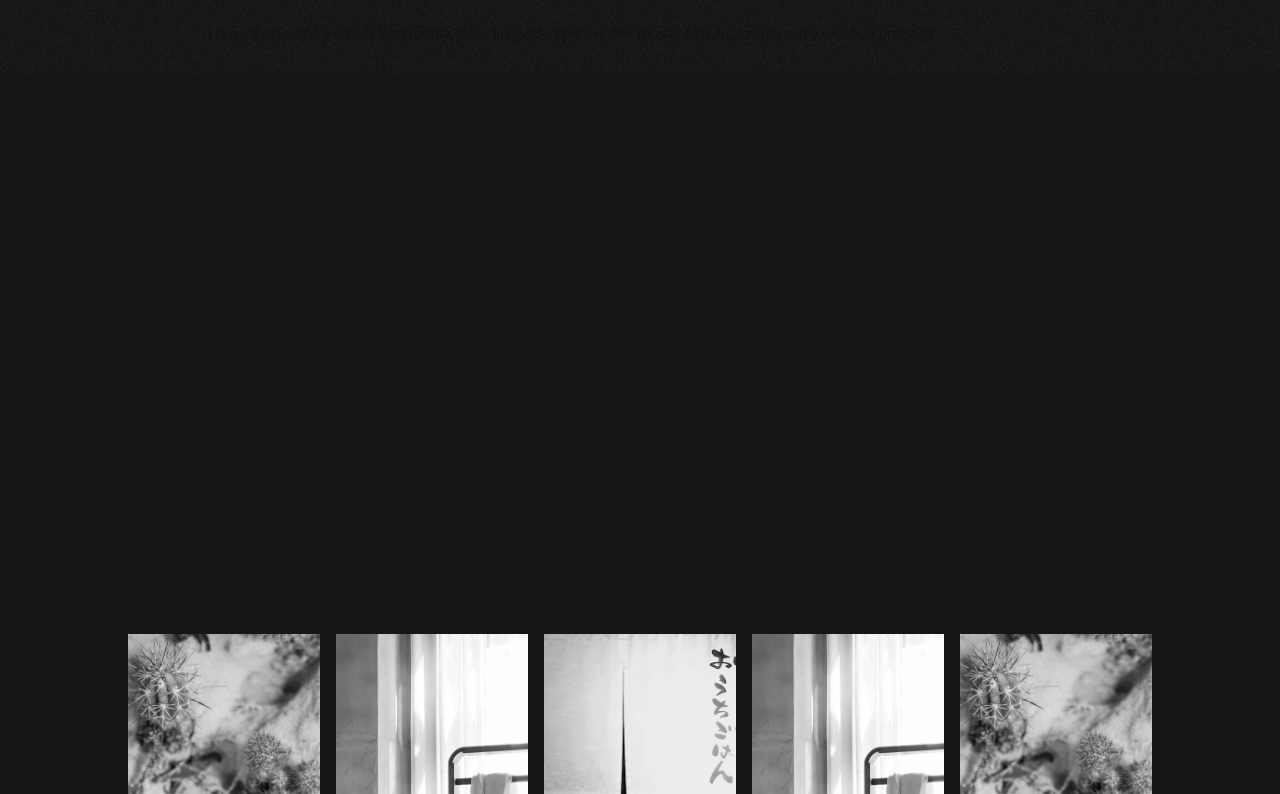
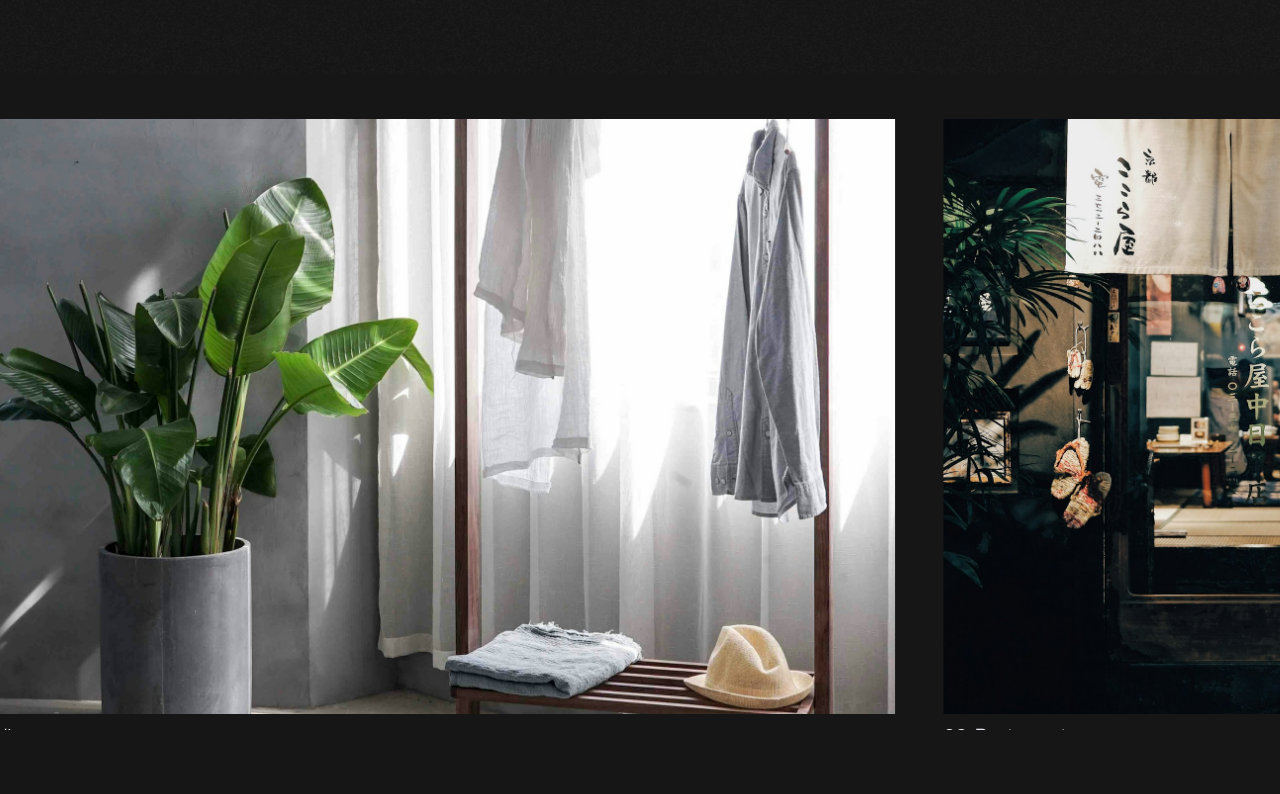
Before and after one commit to Ehrgein/portfolio2024, a Next.js app: page / in a window 1280 px wide. Shown: the part 886-1680 px from the top of the page. Built offline with nearby package versions, Linux system fonts and the light colour scheme.

Commit message:
horizontal gallery added

```diff
--- a/src/app/Components/EnterAnimation.tsx
+++ b/src/app/Components/EnterAnimation.tsx
@@ -1,7 +1,7 @@
 import { motion } from "framer-motion";
 import { compacta } from "../helpers/fonts";
 import Image from "next/image";
-import TitleText from "./TitleText";
+
 import keepmoving from "../Assets/svgs/keepmoving.svg";
 
 const EnterAnimation = () => {
@@ -9,7 +9,7 @@ const EnterAnimation = () => {
     <motion.div
       initial={{ y: 0 }} // Starting position above the viewport
       animate={{ y: "-100vh" }} // Ending position at the top of the viewport
-      transition={{ duration: 1, ease: [0.32, 0, 0.2, 1], delay: 1 }}
+      transition={{ duration: 1, ease: [0.32, 0, 0.2, 1], delay: 0.6 }}
       className="inset-0 absolute bg-[#121212]"
     >
       {/* <p
--- /dev/null
+++ b/src/app/Components/ExitTransition.tsx
@@ -0,0 +1,22 @@
+import React from "react";
+import { motion, AnimatePresence } from "framer-motion";
+
+function ExitTransition() {
+  return (
+    <AnimatePresence>
+      <motion.div
+        initial={{ y: "100%" }}
+        animate={{ y: "0%" }}
+        exit={{ y: "-100%" }}
+        transition={{
+          duration: 1.0, // Reduce the duration further for quicker movement
+          ease: [0.5, 0, 0.3, 1], // Faster start and more acceleration
+          delay: 0.05,
+        }}
+        className="fixed bottom-0 left-0 w-full h-full bg-[#121212] z-50"
+      />
+    </AnimatePresence>
+  );
+}
+
+export default ExitTransition;
--- /dev/null
+++ b/src/app/Components/HorizontalScroll.tsx
@@ -0,0 +1,107 @@
+import React from "react";
+import curology from "../Assets/curology.jpg";
+import restaurant from "../Assets/restaurant.jpg";
+import atelier from "../Assets/atellier.jpg";
+import { motion, useScroll, useTransform } from "framer-motion";
+import Image, { StaticImageData } from "next/image";
+import ParagraphReveal from "./ParagraphReveal";
+import { ppneuemontreal } from "../helpers/fonts";
+import { TransitionLink } from "../helpers/TransitionLink";
+import ExitTransition from "./ExitTransition";
+
+type cardProps = {
+  id: number;
+  src: StaticImageData;
+  name: string;
+  key: number;
+  isExiting: boolean;
+  setIsExiting: (value: boolean) => void;
+};
+
+const Card = ({ id, name, src, key, isExiting, setIsExiting }: cardProps) => {
+  return (
+    <div className="w-full h-full relative pt-32">
+      <motion.div
+        key={id}
+        onClick={() => setIsExiting(true)}
+        className="group relative h-[595px] w-[950px] overflow-hidden"
+      >
+        <TransitionLink href="/1">
+          <Image src={src} alt="" fill className="w-full h-full object-cover" />
+        </TransitionLink>
+      </motion.div>
+      <div className="pt-2">
+        <motion.p
+          initial={{
+            opacity: 0,
+          }}
+          whileInView={{
+            opacity: 1,
+          }}
+          viewport={{ once: true }}
+          className="text-gray-200 text-xl"
+        >
+          0{id}. {name}
+        </motion.p>
+      </div>
+    </div>
+  );
+};
+
+function HorizontalScroll({ isExiting, setIsExiting }) {
+  const projects = [
+    {
+      id: 1,
+      name: "Keep Moving",
+      src: curology,
+    },
+    {
+      id: 2,
+      name: "Atelier",
+      src: atelier,
+    },
+    {
+      id: 3,
+      name: "Restaurant",
+      src: restaurant,
+    },
+    {
+      id: 4,
+      name: "Curology",
+      src: atelier,
+    },
+  ];
+
+  const targetRef = React.useRef<HTMLDivElement>(null);
+  const { scrollYProgress } = useScroll({ target: targetRef });
+
+  const x = useTransform(scrollYProgress, [0, 1], ["2%", "-55%"]);
+
+  console.log(isExiting, "is exiting");
+
+  return (
+    <>
+      <section ref={targetRef} className="relative h-[300vh] bg-[#161616]">
+        <div className="sticky top-0 flex h-[90vh] items-center overflow-hidden">
+          <motion.div style={{ x }} className="flex gap-12">
+            {projects.map(({ id, name, src }) => {
+              return (
+                <Card
+                  isExiting={isExiting}
+                  setIsExiting={setIsExiting}
+                  id={id}
+                  name={name}
+                  src={src}
+                  key={id}
+                />
+              );
+            })}
+          </motion.div>
+        </div>
+      </section>
+      {isExiting && <ExitTransition />}
+    </>
+  );
+}
+
+export default HorizontalScroll;
--- a/src/app/Components/NavBar.tsx
+++ b/src/app/Components/NavBar.tsx
@@ -3,16 +3,16 @@ import { motion, AnimatePresence } from "framer-motion";
 import { compacta, ppneuemontreal } from "../helpers/fonts";
 import { TransitionLink } from "../helpers/TransitionLink";
 import FullScreenPanel from "./EnterAnimation";
+import ExitTransition from "./ExitTransition";
 
 const NavBar = () => {
   const [isExiting, setIsExiting] = React.useState(false);
 
-  console.log(isExiting);
 
   return (
     <>
       <motion.nav
-        className={`w-full flex justify-between px-10 pt-9 pb-4 text-lg  gap-6 text fixed top-0 right-0 z-30  bg-[#161616] `}
+        className={`w-full flex justify-between px-10 pt-9 pb-4 text-lg  gap-6 text fixed top-0 right-0 z-30  `}
       >
         <header
           className={`${compacta.className} text-3xl  tracking-[-0.04em] text-[#9CB0A3]`}
@@ -33,7 +33,7 @@ const NavBar = () => {
           </li>
         </ul>
       </motion.nav>
-      <AnimatePresence>
+      {/* <AnimatePresence>
         {isExiting && (
           <motion.div
             initial={{ y: "100%" }}
@@ -47,7 +47,8 @@ const NavBar = () => {
             className="fixed bottom-0 left-0 w-full h-full bg-[#121212] z-50"
           />
         )}
-      </AnimatePresence>
+      </AnimatePresence> */}
+      {isExiting && <ExitTransition />}
     </>
   );
 };
--- a/src/app/Components/ParagraphReveal.tsx
+++ b/src/app/Components/ParagraphReveal.tsx
@@ -16,7 +16,7 @@ type ParagraphRevealProps = {
   textColor?: string;
   textUnit?: string;
   leading?: TailwindLeading | number;
-  leadingUnit: number;
+  leadingUnit?: number;
 };
 
 function ParagraphReveal({
--- /dev/null
+++ b/src/app/Components/VerticalCards.tsx
@@ -0,0 +1,71 @@
+import React from "react";
+import { ppneuemontreal, compacta } from "../helpers/fonts";
+import { motion } from "framer-motion";
+import curology from "../Assets/curology.jpg";
+import restaurant from "../Assets/restaurant.jpg";
+import atelier from "../Assets/atellier.jpg";
+import Image from "next/image";
+
+const projects = [
+  {
+    id: 1,
+    name: "Keep Moving",
+    src: curology,
+  },
+  {
+    id: 2,
+    name: "Atelier",
+    src: atelier,
+  },
+  {
+    id: 3,
+    name: "Restaurant",
+    src: restaurant,
+  },
+  {
+    id: 4,
+    name: "Curology",
+    src: atelier,
+  },
+  // {
+];
+
+function VerticalCards() {
+  return (
+    <section
+      className="bg-[#161616] h-auto px-24 pb-40
+    "
+    >
+      <h2
+        className={`${ppneuemontreal.className} text-7xl font-medium text-white tracking-wider`}
+      >
+        SELECTED WORKS.
+      </h2>
+      <div className="grid grid-cols-2 gap-6 pt-24">
+        {projects.map((project) => {
+          return (
+            <div className="overflow-hidden">
+              <motion.div className="group relative h-[650px] w-[875px] overflow-hidden pb-6">
+                <Image
+                  src={project.src}
+                  alt=""
+                  className="w-full h-full object-cover"
+                />
+              </motion.div>
+              <div
+                className={`text-white font-medium text-xl uppercase ${ppneuemontreal.className} tracking-wider flex items-center justify-between`}
+              >
+                <p> {project.name}</p>
+                <div>
+                  <span className="text-sm font-base text-[#adacac]">2023</span>
+                </div>
+              </div>
+            </div>
+          );
+        })}
+      </div>
+    </section>
+  );
+}
+
+export default VerticalCards;
--- a/src/app/globals.css
+++ b/src/app/globals.css
@@ -80,3 +80,8 @@ html.lenis body {
     background-position: -10% 10%;
   }
 }
+
+img {
+  width: 100%;
+  height: auto;
+}
--- a/src/app/helpers/TransitionLink.tsx
+++ b/src/app/helpers/TransitionLink.tsx
@@ -24,7 +24,7 @@ export const TransitionLink: React.FC<TransitionLinkProps> = ({
   ) => {
     e.preventDefault();
 
-    await sleep(1000);
+    await sleep(600);
 
     router.push(href);
   };
--- a/src/app/page.tsx
+++ b/src/app/page.tsx
@@ -7,11 +7,17 @@ import linkedin from "./Assets/svgs/linkedin-100.svg";
 import Projects from "./Pages/Projects";
 import React from "react";
 import Lenis from "lenis";
+import { ppneuemontreal } from "./helpers/fonts";
 
 import ParagraphReveal from "./Components/ParagraphReveal";
+import HorizontalScroll from "./Components/HorizontalScroll";
+import VerticalCards from "./Components/VerticalCards";
 
 export default function Home() {
   const [isLoading, setIsLoading] = React.useState(true);
+  const [isExiting, setIsExiting] = React.useState(false);
+
+  console.log(isExiting);
 
   const lenis = new Lenis();
 
@@ -38,7 +44,7 @@ export default function Home() {
     <>
       <>
         <Landing />
-        <section className="px-52 h-[80svh] bg-[#161616] space-y-10">
+        {/* <section className="px-52 h-[80svh] bg-[#161616] space-y-10">
           <ParagraphReveal>
             Hey there! I’m a frontend developer based in Buenos Aires,
             passionate about bringing ideas into engaging, interactive
@@ -48,8 +54,16 @@ export default function Home() {
             I draw inspiration from various media, including videogames, film,
             music, and art, to shape my creative process.
           </ParagraphReveal>
-        </section>
-        <Projects />
+        </section> */}
+        {/* <Projects /> */}
+        <div
+          className={`${ppneuemontreal.className} bg-[#161616] text-white bottom-0 text-8xl px-2`}
+        >
+          <p className="">SELECTED WORKS.</p>
+        </div>
+        <HorizontalScroll isExiting={isExiting} setIsExiting={setIsExiting} />
+        {/* <VerticalCards /> */}
+        <section className="h-screen bg-teal-300"></section>
         <footer className="bg-[#161616] text-white w-full justify-between px-12 pb-6 ">
           <div className="flex gap-2">
             <Link
```
